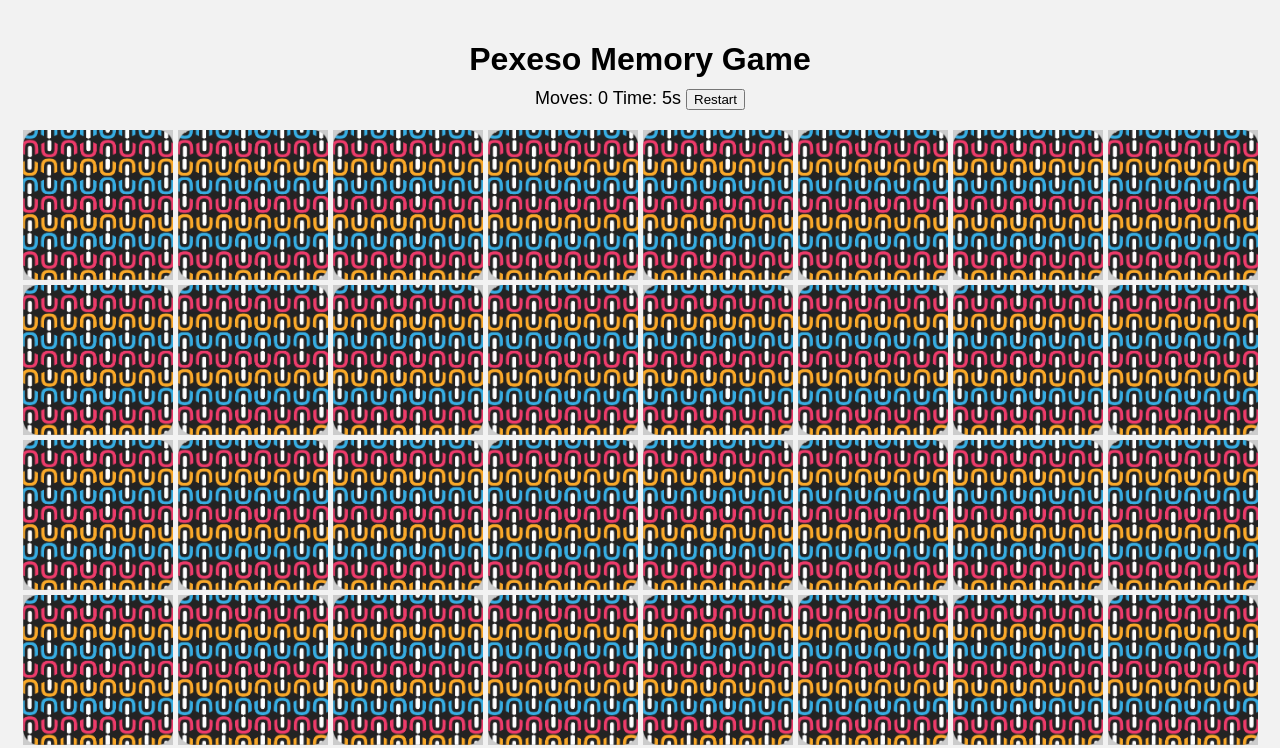
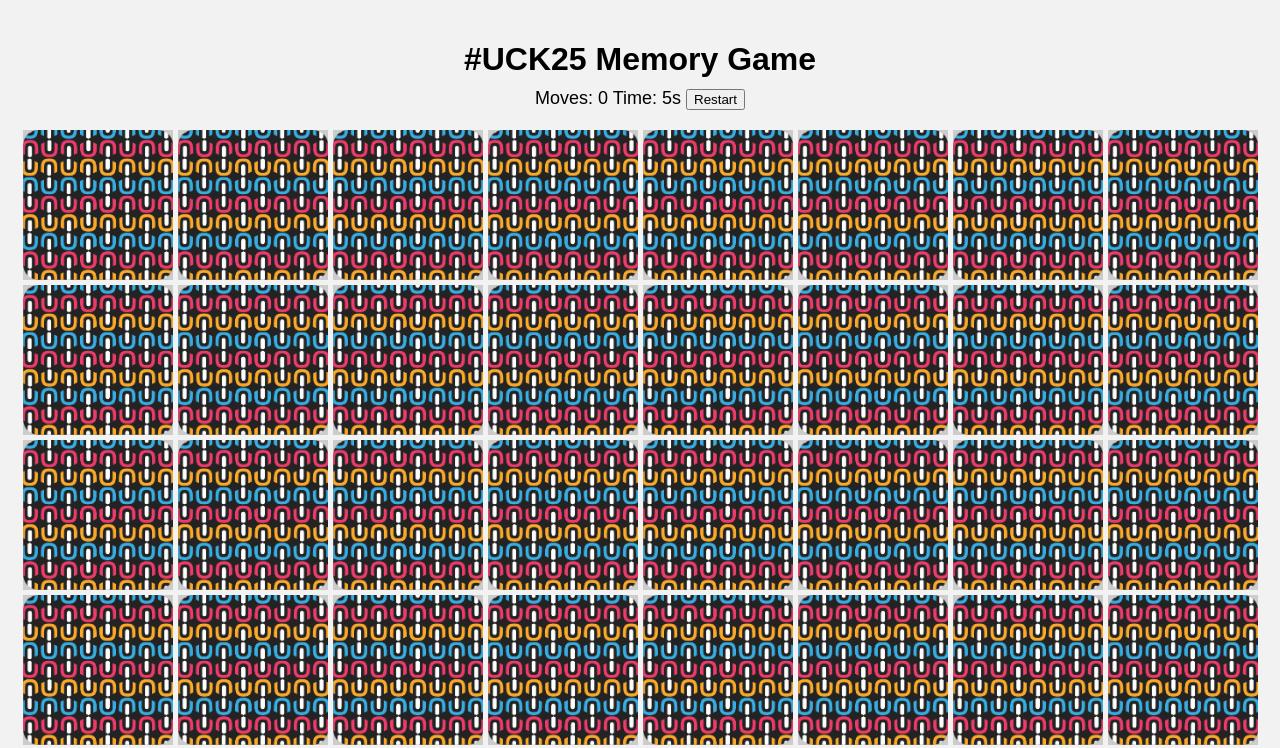
Before and after one commit to FRSname/UCK-Memory, a plain HTML site: page index.html in a window 1280 px wide. Shown: the top 748 px of the page. Drawn offline with Linux system fonts and the light colour scheme.

Commit message:
Update index.html

```diff
--- a/index.html
+++ b/index.html
@@ -7,7 +7,7 @@
   <link rel="stylesheet" href="style.css" />
 </head>
 <body>
-  <h1>Pexeso Memory Game</h1>
+  <h1>#UCK25 Memory Game</h1>
   <div class="stats">
     <span id="moves">Moves: 0</span>
     <span id="timer">Time: 0s</span>
```
